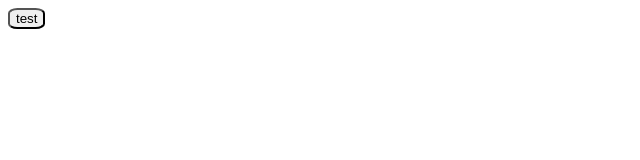
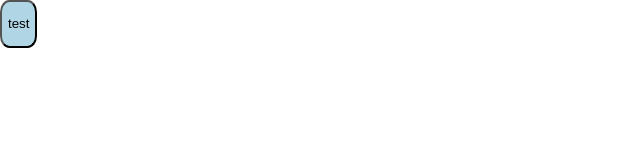
Before and after one commit to RafaelRochaS91/rweb-gatsby, a Gatsby site: page / in a window 1280 px wide. Shown: the whole page, without its empty margins (0-640 px from the left). Built offline with nearby package versions, Linux system fonts and the light colour scheme; Gatsby itself is replaced by a stand-in of ours.

Commit message:
Buttons added to styleguide

```diff
--- a/src/components/Atoms/RButton/index.js
+++ b/src/components/Atoms/RButton/index.js
@@ -9,12 +9,12 @@ class RButton extends PureComponent {
     const { text, onClick, danger, primary, secondary } = this.props;
     const buttonClass = cx(
       styles.button,
-      { ['--primary']: primary },
-      { ['--danger']: danger },
-      { ['--secondary']: secondary }
+      { [ styles['button--primary'] ]: primary  },
+      { [ styles['button--secondary']]: secondary },
+      { [ styles['button--danger'] ]: danger },
     );
 
-    return <button className={buttonClass} onClick={onClick}>{text}</button>;
+    return <button className={buttonClass} onClick={onClick}><p className={buttonClass}>{text}</p></button>;
   }
 }
 
--- a/src/components/Atoms/RButton/index.module.scss
+++ b/src/components/Atoms/RButton/index.module.scss
@@ -1,3 +1,7 @@
+@import "../../../shared/styleguide.scss";
+@import "../../../shared/variables";
+@import "../../../shared/styleguide.scss";
+
 
 /* RButton Styles */
 
@@ -5,9 +9,20 @@
 
     border-radius: 25%;
 
-    &__text {
+    &--primary {
 
-        color: blue;
+        background-color: $button-colors-primary;
+    }
+
+    &--secondary {
+
+        background-color: $button-colors-secondary;
+    }
+
+    &--danger {
+
+        background-color: $button-colors-danger;
 
     }
+
 }
--- a/src/shared/mixins.scss
+++ b/src/shared/mixins.scss
@@ -1,3 +1,5 @@
+@import "./variables.scss";
+
 /*
 * text styling based on provided input
 */
--- a/src/shared/styleguide.scss
+++ b/src/shared/styleguide.scss
@@ -1,4 +1,5 @@
 @import "./mixins.scss";
+
 
 body {
 
```
